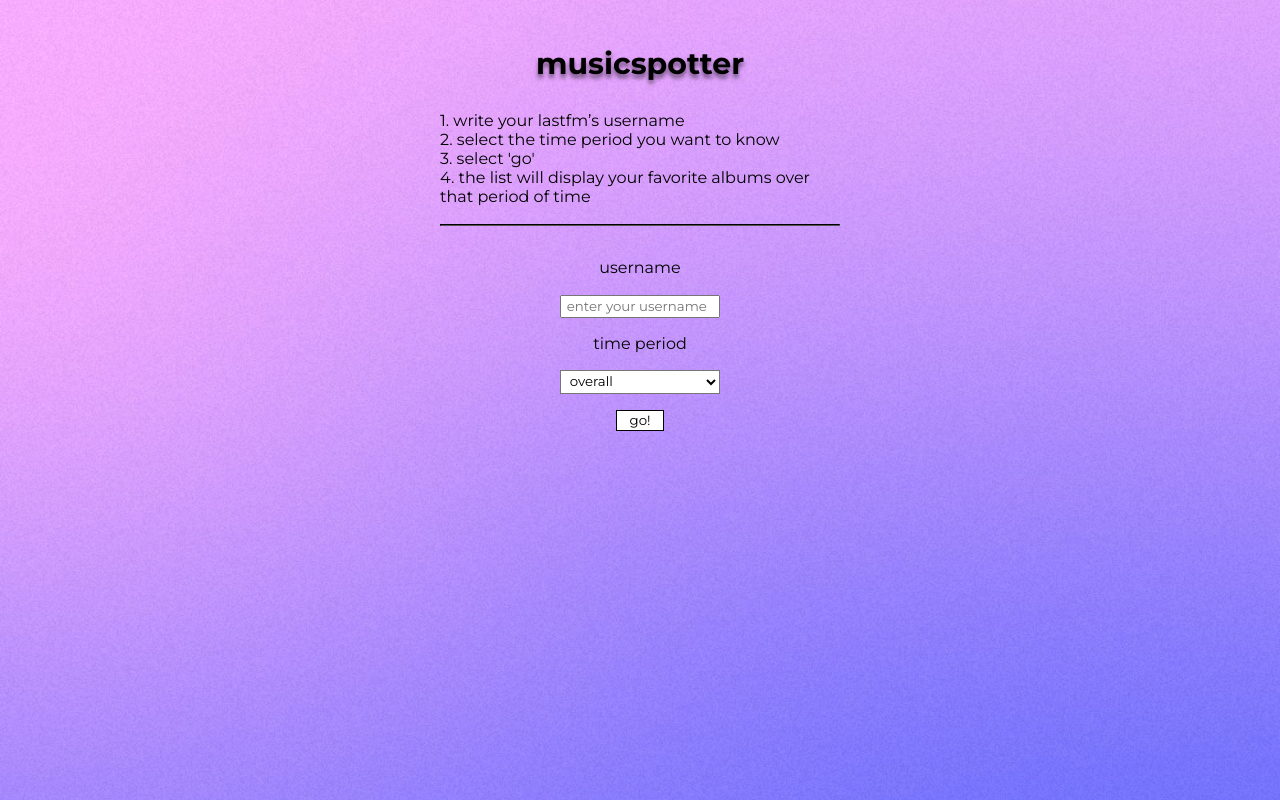
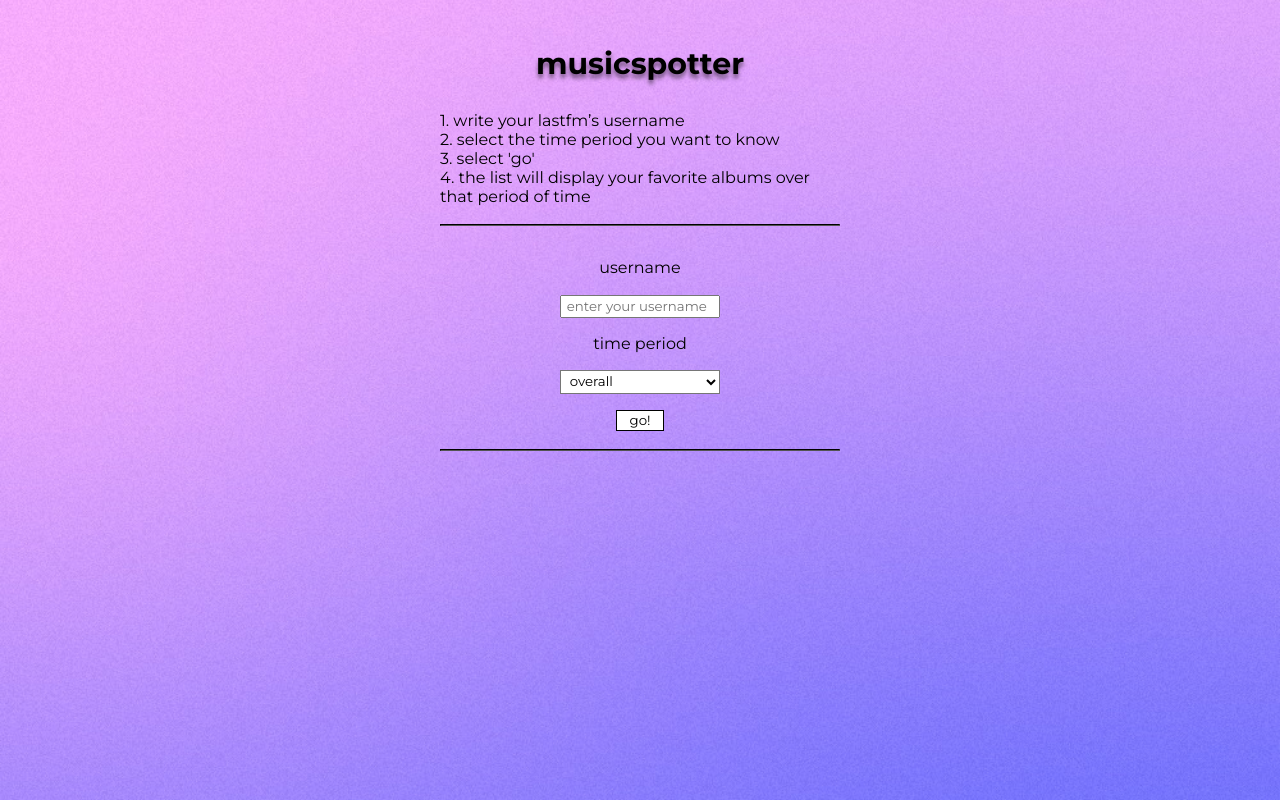
Before and after one commit to sebgarridor/musicspotter, an Angular app: page / in a window 1280 px wide. Built offline with nearby package versions, Linux system fonts and the light colour scheme.

Commit message:
modifications to the select component

```diff
--- a/src/app/select/select.component.css
+++ b/src/app/select/select.component.css
@@ -37,4 +37,8 @@
   padding: 0.1rem 0rem;
   width: 3rem;
   font-family: "Montserrat", sans-serif;
+}
+
+hr {
+  border-color: black;
 }/*# sourceMappingURL=select.component.css.map */
--- a/src/app/select/select.component.html
+++ b/src/app/select/select.component.html
@@ -18,3 +18,5 @@
     </form>
 
   </div>
+  <br>
+  <hr>
--- a/src/app/select/select.component.scss
+++ b/src/app/select/select.component.scss
@@ -49,4 +49,10 @@
         font-family: $montserrat;
     }
 
+
 }
+
+hr {
+    border-color: black;
+
+}
```
Also changed, not shown: 1 other file (tests, documents, lock files or other folders).
